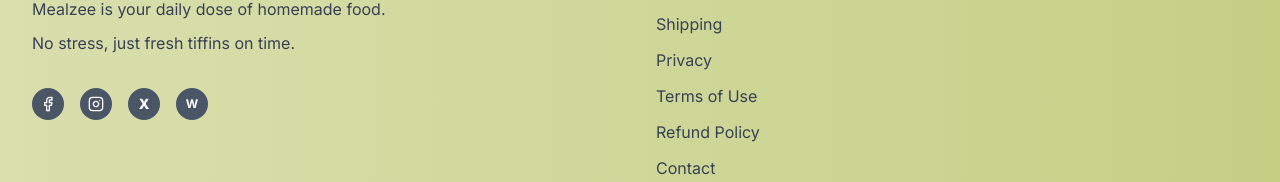
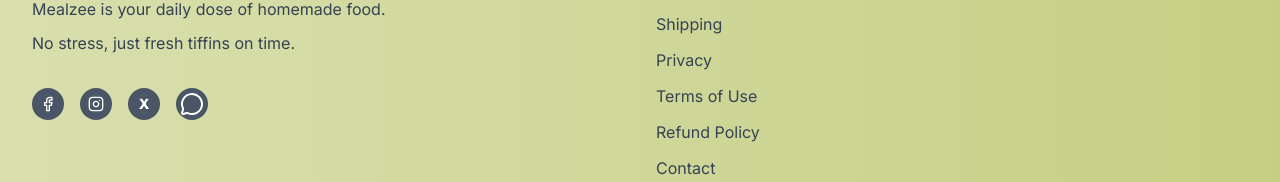
Before and after one commit to raj-banka/Mealzee, a Next.js app: page /menu in a window 1280 px wide. Shown: the part 1676-1858 px from the top of the page. Built offline with nearby package versions, Linux system fonts and the light colour scheme.

Commit message:
fix:whatsapp link

```diff
--- a/src/components/layout/Footer.tsx
+++ b/src/components/layout/Footer.tsx
@@ -2,6 +2,7 @@
 
 import React from 'react';
 import { motion } from 'framer-motion';
+import { MessageCircle } from 'lucide-react';
 import {
   Mail,
   Phone,
@@ -93,7 +94,7 @@
                     whileHover={{ scale: 1.1 }}
                     className="w-8 h-8 bg-gray-600 rounded-full flex items-center justify-center text-white hover:bg-gray-700 transition-colors"
                   >
-                    <span className="text-xs font-bold">W</span>
+                    <span className="text-xs font-bold"><MessageCircle/></span>
                   </motion.a>
                 </div>
               </motion.div>
--- a/src/lib/constants.ts
+++ b/src/lib/constants.ts
@@ -6,7 +6,7 @@
   version: '1.0.0',
   supportEmail: 'mealzeeindia@gmail.com',
   supportPhone: '+91 9204 666 105',
-  whatsappNumber: '9204666105',
+  whatsappNumber: '919204666105',
   domain: 'Mealzee.in',
   serviceLocation: 'Sector 4, Bokaro Steel City, Jharkhand',
   maxDeliveryRadius: 15, // km
```
